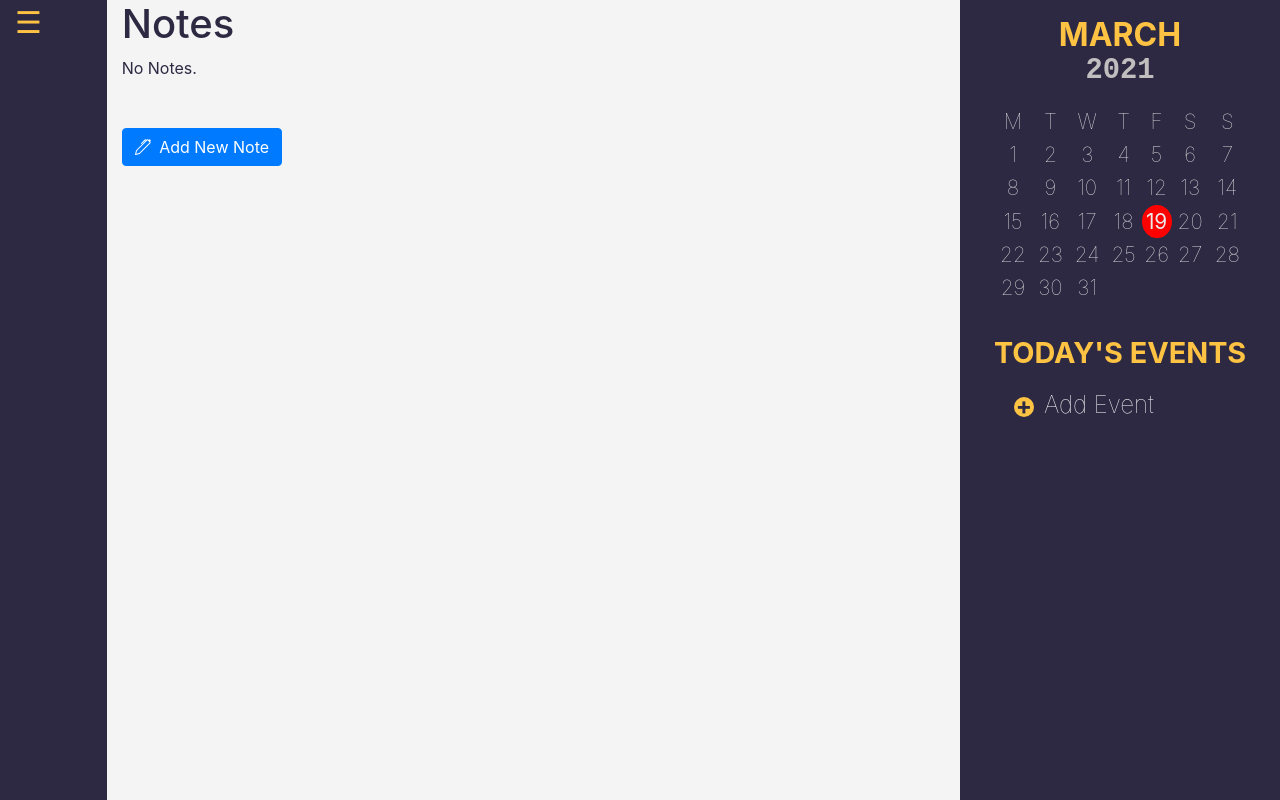
After one commit to CS192-CalNotes/CalNotes, a Django app: page /notes in a window 1280 px wide. The commit adds this page. Run offline with Django 3.2, Linux system fonts and the light colour scheme; data that the repository does not hold is empty; some libraries are stand-ins or nearby versions.

Commit message:
chore: fixed notes views

```diff
--- a/CalNotes/calnote/static/calnote/styles.css
+++ b/CalNotes/calnote/static/calnote/styles.css
@@ -35,7 +35,7 @@
     background-color:#F4F4F4;
 }
 
-.tasks {
+.main-area {
     background-color: #F4F4F4;
     color: #2D2942;
 }
--- a/CalNotes/calnote/templates/calnote/layout.html
+++ b/CalNotes/calnote/templates/calnote/layout.html
@@ -12,10 +12,44 @@
     />
     <link rel="stylesheet" href="static/calnote/styles.css?{% now "U" %}"/>
     <link rel="stylesheet" href="static/calnote/calendar.css?{% now "U" %}"/>
-    {%block script %} {% endblock %}
+    <!-- {%block script %} {% endblock %} -->
+    <script src="{% static 'calnote/sidebar.js' %}"></script>
   </head>
   <body>
-    <div class="container-fluid">{% block body %} {% endblock %}</div>
+
+    <div class="container-fluid">
+      <div id="collapsible-sidenav" class="sidenav list-group-flush">
+        <a href="javascript:void(0)" class="closebtn" onclick="closesidebar()">&#9776;</a>
+        <span class="list-group-item menu-item username">Jane Doe <br> @janedoe</span>
+        <a href="{% url 'viewnotes' %}" class="list-group-item list-group-item-action menu-item">View All Notes</a>
+        <a href="#" class="list-group-item list-group-item-action menu-item">View All Events</a>
+        <a href="{% url 'index' %}" class="list-group-item list-group-item-action menu-item">View All Tasks</a>
+      </div>
+
+      <div class="row">
+        <div class="col-1 sidebarpane">
+            <span style="font-size:30px;cursor:pointer" onclick="opensidebar()">&#9776;</span>
+        </div>
+
+
+          <!-- <div class="row">
+            <div class="col">
+              <div class="btn-group btn-group-toggle toggleviewbtn" data-toggle="buttons">
+                  <label class="btn btn-secondary active">
+                      <input type="radio" name="options" id="option1" autocomplete="off" checked> Notes
+                  </label>
+                  <label class="btn btn-secondary">
+                      <input type="radio" name="options" id="option2" autocomplete="off"> Tasks
+                  </label>
+              </div>
+            </div>
+          </div> -->
+
+          {% block body %} {% endblock %}
+
+      </div>
+    </div>
+
     <script
       src="https://code.jquery.com/jquery-3.2.1.slim.min.js"
       integrity="sha384-KJ3o2DKtIkvYIK3UENzmM7KCkRr/rE9/Qpg6aAZGJwFDMVNA/GpGFF93hXpG5KkN"
--- /dev/null
+++ b/CalNotes/calnote/templates/calnote/notesview.html
@@ -0,0 +1,52 @@
+{% extends "calnote/layout.html" %}
+{% load static %}
+
+{% block body %}
+
+
+    <div class="col main-area" id="notes">
+        <!-- TASK column, shows the task tables -->
+
+        <h1>Notes</h1>
+
+        {%if empty_note_list %}
+            <span id="test-removed">No Notes.</span> <br><br>
+        {% else %}
+        <br><br>
+
+        <table class="table table-hover">
+            {% for note in note_list %}
+                <tr id="for-test">
+                    <td>{{ note.note }}</td>
+                    <td>{{ note.dueDate }} </td>
+                    <td>
+                        <a href="{{note.noteID}}/deleteNote">
+                            <svg xmlns="http://www.w3.org/2000/svg" width="25" height="25" fill="#f83a26" class="bi bi-trash" viewBox="0 0 20 20">
+                            <path d="M5.5 5.5A.5.5 0 0 1 6 6v6a.5.5 0 0 1-1 0V6a.5.5 0 0 1 .5-.5zm2.5 0a.5.5 0 0 1 .5.5v6a.5.5 0 0 1-1 0V6a.5.5 0 0 1 .5-.5zm3 .5a.5.5 0 0 0-1 0v6a.5.5 0 0 0 1 0V6z"/>
+                            <path fill-rule="evenodd" d="M14.5 3a1 1 0 0 1-1 1H13v9a2 2 0 0 1-2 2H5a2 2 0 0 1-2-2V4h-.5a1 1 0 0 1-1-1V2a1 1 0 0 1 1-1H6a1 1 0 0 1 1-1h2a1 1 0 0 1 1 1h3.5a1 1 0 0 1 1 1v1zM4.118 4L4 4.059V13a1 1 0 0 0 1 1h6a1 1 0 0 0 1-1V4.059L11.882 4H4.118zM2.5 3V2h11v1h-11z"/>
+                            </svg>
+                        </a>
+                    </td>
+                </tr>
+            {% endfor %}
+        </table>
+        {% endif %}
+
+        <!-- add new task button-->
+        <br>
+        <form action="{% url 'newnote' %}">
+            <button class="btn btn-primary" type="submit">
+                <svg xmlns="http://www.w3.org/2000/svg" width="20" height="20" fill="white" class="bi bi-pen" viewBox=" 1 16 16">
+                <path d="M13.498.795l.149-.149a1.207 1.207 0 1 1 1.707 1.708l-.149.148a1.5 1.5 0 0 1-.059 2.059L4.854 14.854a.5.5 0 0 1-.233.131l-4 1a.5.5 0 0 1-.606-.606l1-4a.5.5 0 0 1 .131-.232l9.642-9.642a.5.5 0 0 0-.642.056L6.854 4.854a.5.5 0 1 1-.708-.708L9.44.854A1.5 1.5 0 0 1 11.5.796a1.5 1.5 0 0 1 1.998-.001zm-.644.766a.5.5 0 0 0-.707 0L1.95 11.756l-.764 3.057 3.057-.764L14.44 3.854a.5.5 0 0 0 0-.708l-1.585-1.585z"/>
+                </svg>
+                Add New Note
+            </button>
+        </form><br>
+
+    </div>
+
+    <div class="col-3 events" id="events">
+        {% include "calnote/calendar.html" %}
+    </div>
+
+{% endblock %}
--- a/CalNotes/calnote/templates/calnote/taskview.html
+++ b/CalNotes/calnote/templates/calnote/taskview.html
@@ -1,4 +1,6 @@
 <!-- TASK column, shows the task tables -->
+
+<h1>Tasks</h1>
 
 {%if empty_task_list %}
 	<span id="test-removed">No active tasks.</span> <br><br>
--- a/CalNotes/calnote/urls.py
+++ b/CalNotes/calnote/urls.py
@@ -10,4 +10,5 @@ urlpatterns = [
     path("<str:event_id>/deleteEvent", views.deleteEvent, name="deleteEvent"),
     path("newnote", views.addNewNote, name="newnote"),
     path("<str:note_id>/deleteNote", views.deleteNote, name="deleteNote"),
+    path("notes", views.viewNotes, name="viewnotes"),
 ]
--- a/CalNotes/calnote/views.py
+++ b/CalNotes/calnote/views.py
@@ -59,6 +59,51 @@ def index(request):
     }
     return render(request, "calnote/index.html", context)
 
+def viewNotes(request):
+    """Notes View"""
+
+    # Parse date URL query
+    date_query = request.GET.get('date')
+    if date_query == None:
+        selected_date = datetime.today()
+    else:
+        selected_date = datetime.strptime(date_query, "%Y-%m-%d")
+
+    date_start = selected_date.replace(hour=0, minute=0, second=0)
+    date_end = selected_date.replace(hour=23, minute=59, second=59)
+
+    calendar_month_str = selected_date.strftime("%B")
+    calendar_year_str = selected_date.strftime("%Y")
+    _, calendar_days = monthrange(selected_date.year, selected_date.month)
+    offset = datetime.strptime(
+        "%d-%d-1" % (selected_date.year, selected_date.month),
+        "%Y-%m-%d"
+    ).weekday()
+
+    calendar_month_range = [
+        [
+            (week*7+day-offset+1)
+            for day in range(7)
+        ]
+        for week in range(ceil((offset+calendar_days)/7))
+    ]
+
+    note_list = Note.objects.order_by('noteID')
+    event_list = Event.objects.filter(
+        date__gte=date_start, date__lte=date_end).order_by('eventID')
+    context = {
+        'note_list': note_list,
+        'empty_note_list': len(note_list) == 0,
+
+        # Calendar contexts
+        'calendar_month_str': calendar_month_str,
+        'calendar_year_str': calendar_year_str,
+        'calendar_month_range': calendar_month_range,
+        'calendar_days': calendar_days,
+        'calendar_selected': selected_date.day,
+        'event_list': event_list
+    }
+    return render(request, "calnote/notesview.html", context)
 
 def addNewTask(request):
     """View to add a new task"""
@@ -134,7 +179,7 @@ def addNewNote(request):
         addNoteForm = AddNoteForm(request.POST)
         if addNoteForm.is_valid():
             new_addNote = addNoteForm.save()		# New addnote object
-        return redirect(index)
+        return redirect(viewNotes)
 
         # Display note input form
     elif request.method == "GET":
@@ -145,9 +190,9 @@ def addNewNote(request):
         return render(request, "calnote/noteform.html", context)
 
 
-def deleteNote(request, event_id):
+def deleteNote(request, note_id):
     """View to remove an existing event"""
 
     note = Note.objects.get(noteID=note_id)
     note.delete()									# Remove Event from database
-    return redirect(index)
+    return redirect(viewNotes)
```
Also changed, not shown: CalNotes/calnote/templates/calnote/index.html (+10 -32 lines).
